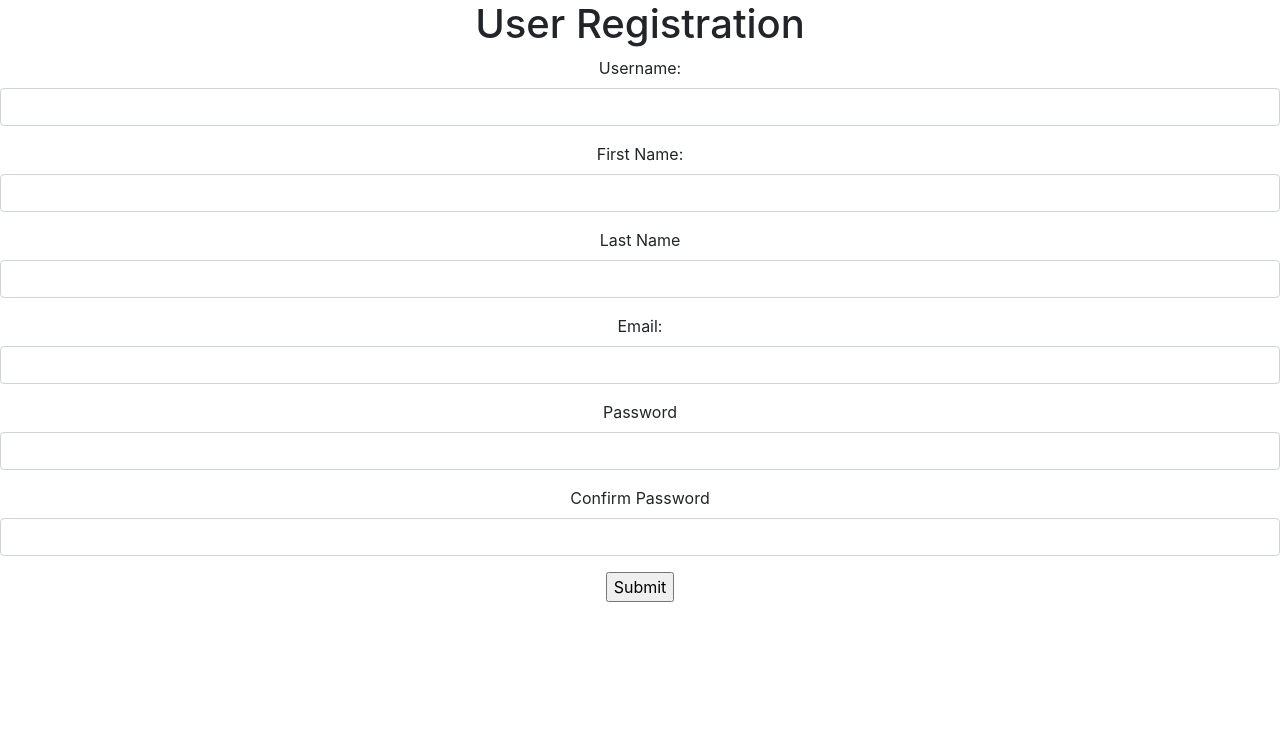
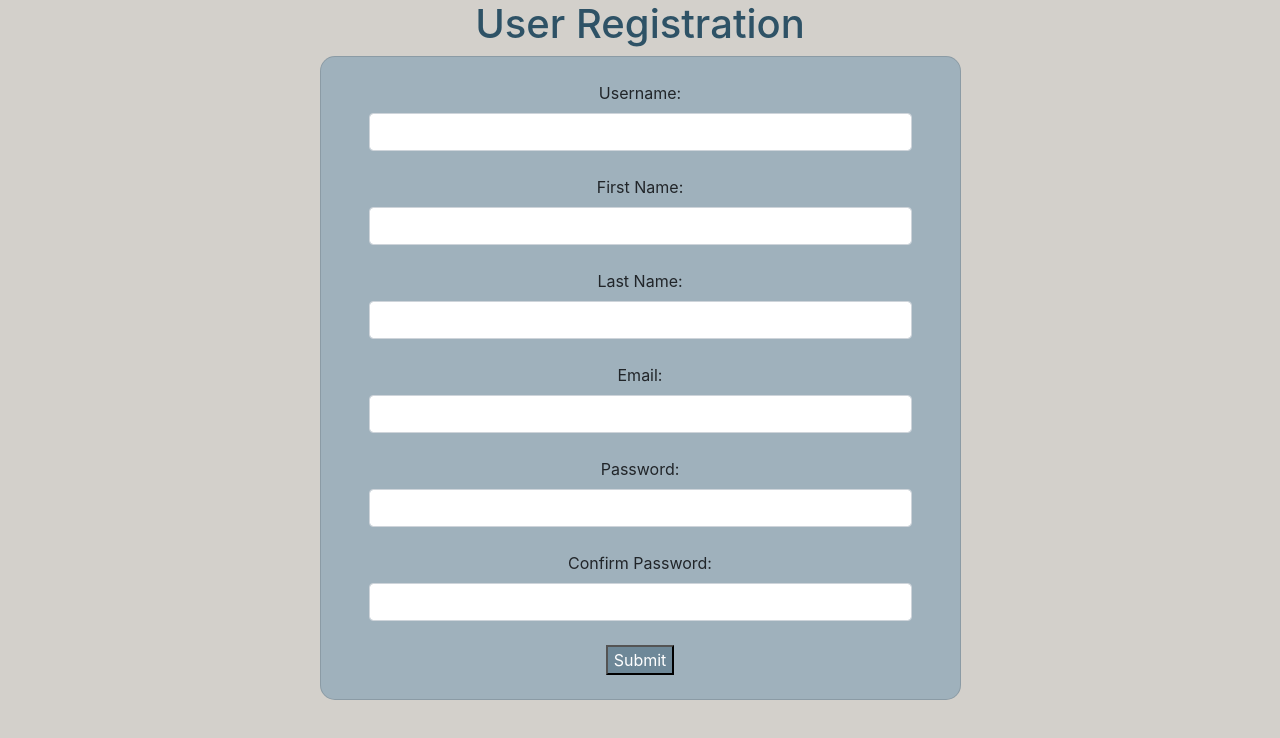
Before and after one commit to LishaKho/Planner_App, a React (Create React App) app in the folder client/: page /registration in a window 1280 px wide. Shown: the top 738 px of the page. Built offline with nearby package versions, Linux system fonts and the light colour scheme.

Commit message:
styling - registration and login, buttons

```diff
--- a/client/public/index.html
+++ b/client/public/index.html
@@ -30,9 +30,9 @@
       work correctly both with client-side routing and a non-root public URL.
       Learn how to configure a non-root public URL by running `npm run build`.
     -->
-    <title>React App</title>
+    <title>My Planner</title>
   </head>
-  <body>
+  <body style="background-color: #D3D0CB">
     <noscript>You need to enable JavaScript to run this app.</noscript>
     <div id="root"></div>
     <!--
--- a/client/src/App.css
+++ b/client/src/App.css
@@ -1,3 +1,7 @@
+body {
+
+}
+
 .App {
   text-align: center;
 }
--- a/client/src/components/navButtons.js
+++ b/client/src/components/navButtons.js
@@ -5,6 +5,7 @@ import {Link} from "@reach/router";
 const NavButtons = (props)=>{
     const {button1, button1URL, button2, button2URL, image} = props;
     return(
+        <div style={{ backgroundColor: "#D3D0CB" }}>
             <div className={'row'}>
                 <div className={'col'}>
                     <img src={image} alt={'Logo'}/>
@@ -13,6 +14,7 @@ const NavButtons = (props)=>{
                     <Link to={button1URL} className={'btn'}>{button1}</Link><Link to={button2URL} className={'btn'}>{button2}</Link>
                 </div>
             </div>
+        </div>
     )
 }
 
--- a/client/src/components/userForm.js
+++ b/client/src/components/userForm.js
@@ -18,60 +18,75 @@ const UserForm = (props) =>{
 
 
     return(
-        <div>
-            <form onSubmit={handler}>
-                <div className={'form-group'}>
-                    <label htmlFor="">Username:</label>
+        <div className="vh-100" style={{backgroundColor: "#D3D0CB"}}>
+            <div className="d-flex align-items-start h-100">
+                <div className="container h-100">
+                    <div className="row d-flex justify-content-center align-items-start h-100">
+                        <div className="col-8 col-sm-7">
+                            <div className="card" style={{backgroundColor: "#9FB1BC", borderRadius: "15px"}}>
+                                <div className="card-body p-4">
+                                        <form className="container" onSubmit={handler}>
+                                            <div className="form-outline mb-4">
+                                                <label className="form-label" htmlFor="">Username:</label>
                                                 {
                                                     errors.username? <span className={'text-danger'}>{errors.username.message}</span>:
                                                         null
                                                 }
-                    <input type="text" name={'username'} className={'form-control'} onChange={(e)=>inputChange(e)}/>
+                                                <input type="text" name={'username'} className="form-control form-control-md" onChange={(e)=>inputChange(e)}/>
                                             </div>
-                <div className={'form-group'}>
-                    <label htmlFor="first name">First Name:</label>
+                                            <div className="form-outline mb-4">
+                                                <label className="form-label" htmlFor="first name">First Name:</label>
                                                 {
                                                     errors.firstName? <span className={'text-danger'}>{errors.firstName.message}</span>:
                                                         null
                                                 }
-                    <input type="text" name={'firstName'} className={'form-control'} onChange={(e)=>inputChange(e)}/>
+                                                <input type="text" name={'firstName'} className="form-control form-control-md" onChange={(e)=>inputChange(e)}/>
                                             </div>
-                <div className={'form-group'}>
-                    <label htmlFor="last name">Last Name</label>
+                                            <div className="form-outline mb-4">
+                                                <label className="form-label" htmlFor="last name">Last Name:</label>
                                                 {
                                                     errors.lastName? <span className={'text-danger'}>{errors.lastName.message}</span>:
                                                         null
                                                 }
-                    <input type="text" name={'lastName'} className={'form-control'} onChange={(e)=>{inputChange(e)}}/>
+                                                <input type="text" name={'lastName'} className="form-control form-control-md" onChange={(e)=>{inputChange(e)}}/>
                                             </div>
-                <div className={'form-group'}>
-                    <label htmlFor="email">Email:</label>
+                                            <div className="form-outline mb-4">
+                                                <label className="form-label" htmlFor="email">Email:</label>
                                                 {
                                                     errors.email? <span className={'text-danger'}>{errors.email.message}</span>:
                                                         null
                                                 }
-                    <input type="email" name={'email'} className={'form-control'} onChange={(e)=>inputChange(e)}/>
+                                                <input type="email" name={'email'} className="form-control form-control-md" onChange={(e)=>inputChange(e)}/>
                                             </div>
-                <div className={'form-group'}>
-                    <label htmlFor="password">Password</label>
+                                            <div className="form-outline mb-4">
+                                                <label className="form-label" htmlFor="password">Password:</label>
                                                 {
                                                     errors.password? <span className={'text-danger'}>{errors.password.message}</span>:
                                                         null
                                                 }
-                    <input type="password" name={'password'} className={'form-control'} onChange={(e)=>inputChange(e)}/>
+                                                <input type="password" name={'password'} className="form-control form-control-md" onChange={(e)=>inputChange(e)}/>
                                             </div>
-                <div className={'form-group'}>
-                    <label htmlFor="confirmPassword">Confirm Password</label>
+                                            <div className="form-outline mb-4">
+                                                <label className="form-label" htmlFor="confirmPassword">Confirm Password:</label>
                                                 {
                                                     errors.confirmPassword? <span className={'text-danger'}>{errors.confirmPassword.message}</span>:
                                                         null
                                                 }
-                    <input type="password" name={'confirmPassword'} className={'form-control'} onChange={(e)=>inputChange(e)}/>
+                                                <input type="password" name={'confirmPassword'} className="form-control form-control-md" onChange={(e)=>inputChange(e)}/>
                                             </div>
-                <input type="submit" value={buttonLabel}/>
+                                            <input type="submit" value={buttonLabel} style={{ backgroundColor: "#6E8898", color: "white" }}/>
                                         </form>
+                                    </div>
+                            </div>
+                        </div>
+                    </div>
+                </div>
+            </div>
         </div>
     )
 }
 
 export default UserForm;
+
+
+//className="col-12 col-md-9 col-lg-7 col-xl-6"
--- a/client/src/views/login.js
+++ b/client/src/views/login.js
@@ -31,19 +31,33 @@ const Login = (props) =>{
     return(
         <div>
             <NavButtons button1={'home'} button1URL={'/'} button2={'Register'} button2URL={'/registration'}/>
-            <div>
-                <h1>Welcome Back</h1>
-                <form onSubmit={login}>
-                    <div className={'form-group'}>
-                        <label htmlFor="">Username</label>
-                        <input type="text" className={'form-control'} name={'username'} onChange={(e)=>setUsername(e.target.value)}/>
+            <div className="vh-100" style={{backgroundColor: "#D3D0CB"}}>
+                <h1 style={{ color: "#2E5266" }}>Welcome Back</h1>
+                <div className="vh-100" style={{backgroundColor: "#D3D0CB"}}>
+                    <div className="d-flex align-items-start h-100">
+                        <div className="container h-100">
+                            <div className="row d-flex justify-content-center align-items-start h-100">
+                                <div className="col-8 col-sm-7">
+                                    <div className="card" style={{backgroundColor: "#9FB1BC", borderRadius: "15px"}}>
+                                        <div className="card-body p-4">
+                                            <form onSubmit={login}>
+                                                <div className="form-outline mb-4">
+                                                    <label className="form-label" htmlFor="">Username:</label>
+                                                    <input className="form-control form-control-md" type="text" className={'form-control'} name={'username'} onChange={(e)=>setUsername(e.target.value)}/>
+                                                </div>
+                                                <div className="form-outline mb-4">
+                                                    <label className="form-label" htmlFor="">Password:</label>
+                                                    <input className="form-control form-control-md" type="password" className={'form-control'} name={'password'} onChange={(e)=>setPassword(e.target.value)}/>
+                                                </div>
+                                                <input type="submit" value={'Login'} style={{ backgroundColor: "#6E8898", color: "white" }}/>
+                                            </form>
+                                        </div>
+                                    </div>
+                                </div>
+                            </div>
+                        </div>
                     </div>
-                    <div className={'form-group'}>
-                        <label htmlFor="">Password</label>
-                        <input type="password" className={'form-control'} name={'password'} onChange={(e)=>setPassword(e.target.value)}/>
-                    </div>
-                    <input type="submit" value={'Login'}/>
-                </form>
+                </div>
             </div>
 
         </div>
--- a/client/src/views/registration.js
+++ b/client/src/views/registration.js
@@ -34,10 +34,11 @@ const Registration = (props) =>{
     }
 
     return(
-        <div>
-            <h1>User Registration</h1>
+        <div className="vh-100" style={{backgroundColor: "#D3D0CB"}}>
+            <h1 style={{ color: "#2E5266" }}>User Registration</h1>
             <UserForm user={userObj} errors={errors} setUser={setUserObj} handler={register}/>
         </div>
+
     )
 }
 
```
Also changed, not shown: 1 other file (tests, documents, lock files or other folders). Lines whose indentation alone changed are shown as unchanged.
